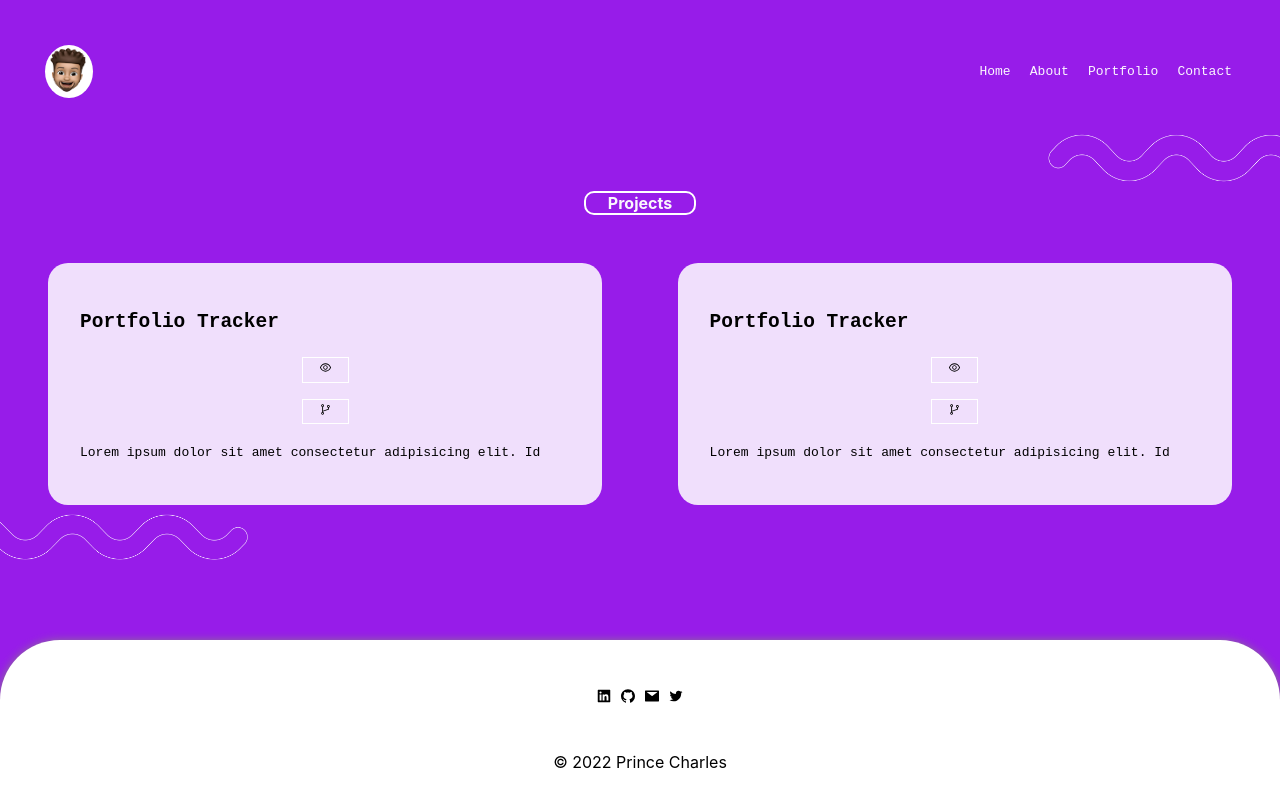
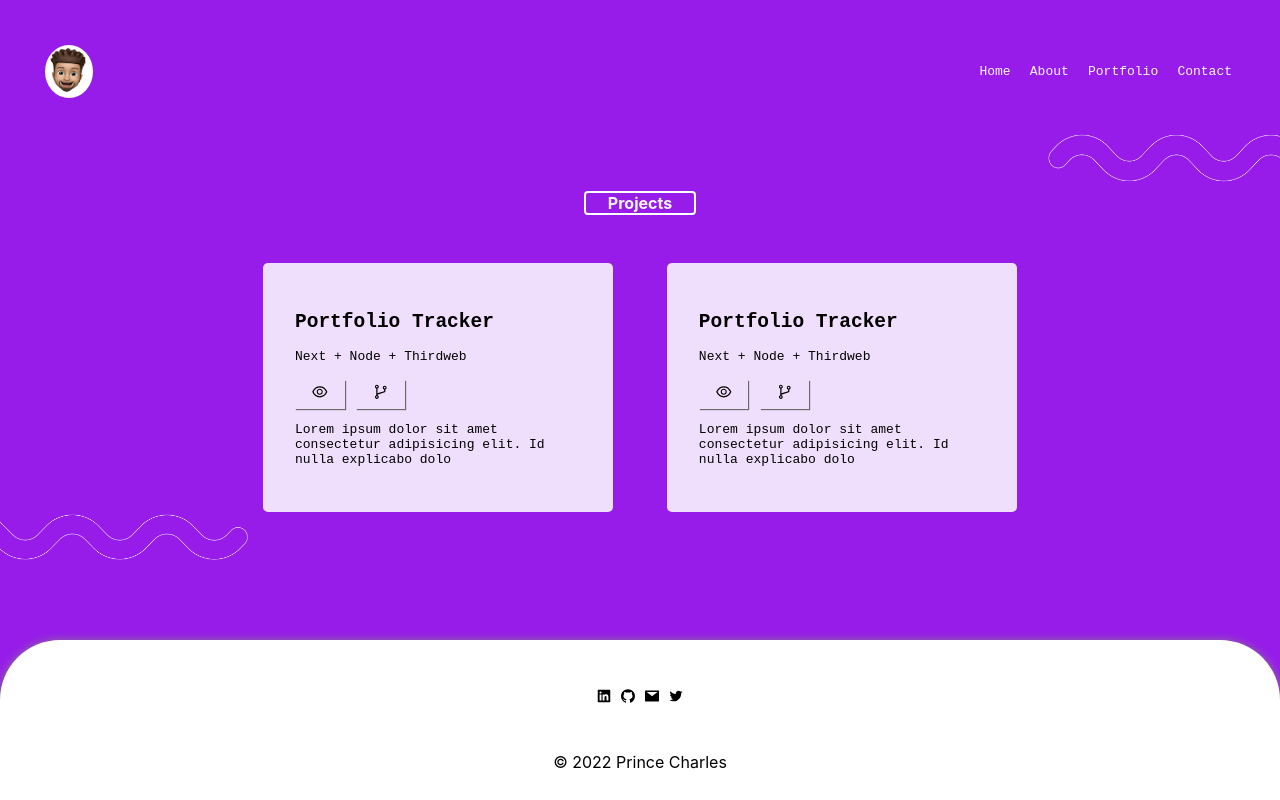
Before and after one commit to prince-hope1975/portfolio_next, a Next.js app: page /projects in a window 1280 px wide. Built offline with nearby package versions, Linux system fonts and the light colour scheme.

Commit message:
updated Projects page

```diff
--- a/pages/projects.tsx
+++ b/pages/projects.tsx
@@ -29,13 +29,7 @@ const Work = () => {
         <div className={styles.projects}>Projects</div>
         <div className={styles.cardSection}>
           {Data.map((data, index) => {
-            return (
-              <Card
-                key={index}
-                {...data}
-                className={`${styles.card} `}
-              />
-            );
+            return <Card key={index} {...data} className={`${styles.card} `} />;
           })}
         </div>
       </section>
@@ -49,18 +43,23 @@ const Card = ({ className, title, description, links, tools }) => {
   return (
     <div className={className}>
       <h1>{title}</h1>
-
-      {links.map(({ Logo, link }, index) => {
-        return (
-          <div className={styles.links} key={`key${index}`}>
-            <a onClick={() => router.push(link)}>
+      <div className={styles.tools}>
+        {tools.map((tool:String, index:Number)=>{
+          if (index === tools.length-1) return tool
+          return tool + " + "
+        })}
+        </div>
+      <div className={styles.links}>
+        {links.map(({ Logo, link }, index) => {
+          return (
+            <a onClick={() => router.push(link)} key={`key${index}`}>
               <Logo />
             </a>
-          </div>
-        );
-      })}
+          );
+        })}
+      </div>
 
-      <p>{description.slice(0,60)}</p>
+      <p>{description.slice(0, 80)}</p>
     </div>
   );
 };
--- a/styles/Project.module.css
+++ b/styles/Project.module.css
@@ -1,6 +1,8 @@
 .section{
+    margin: auto;
     margin-bottom: 10rem;
     margin-top: 5.8rem;
+    max-width: 850px;
     display: grid;
     text-align: center;
 }
@@ -9,7 +11,7 @@
     width: 7rem;
     margin: auto;
     border: 0.13rem solid white;
-    border-radius: 10px;
+    border-radius: 4px;
 }
 
 .cardSection{
@@ -20,7 +22,7 @@
     color: black;
 }
 .card{
-    border-radius: 20px;
+    border-radius: 5px;
     padding: 2rem;
     display: flex;
     background: hsl(0, 0%, 100%, 0.86);
@@ -28,18 +30,16 @@
     font-family: monospace;
     text-align: left;
 }
-.card:hover{
-    transform: scale(1.02);
-    transition: transform 400ms ease-in-out;
-}
 .links{
-    padding: .5rem 1rem;
+    padding-top: 1rem;
     display: flex;
-    justify-content: space-evenly;
+    gap: .7rem;
 }
 .links a{
-    border: 1px solid white;
+    border: 1px ;
+    box-shadow: 1px 1px 1px rgb(110, 105, 105);
     padding: .2rem 1rem;
+    font-size: 1.1rem;
 }
 .img{
     background: #000;
```
